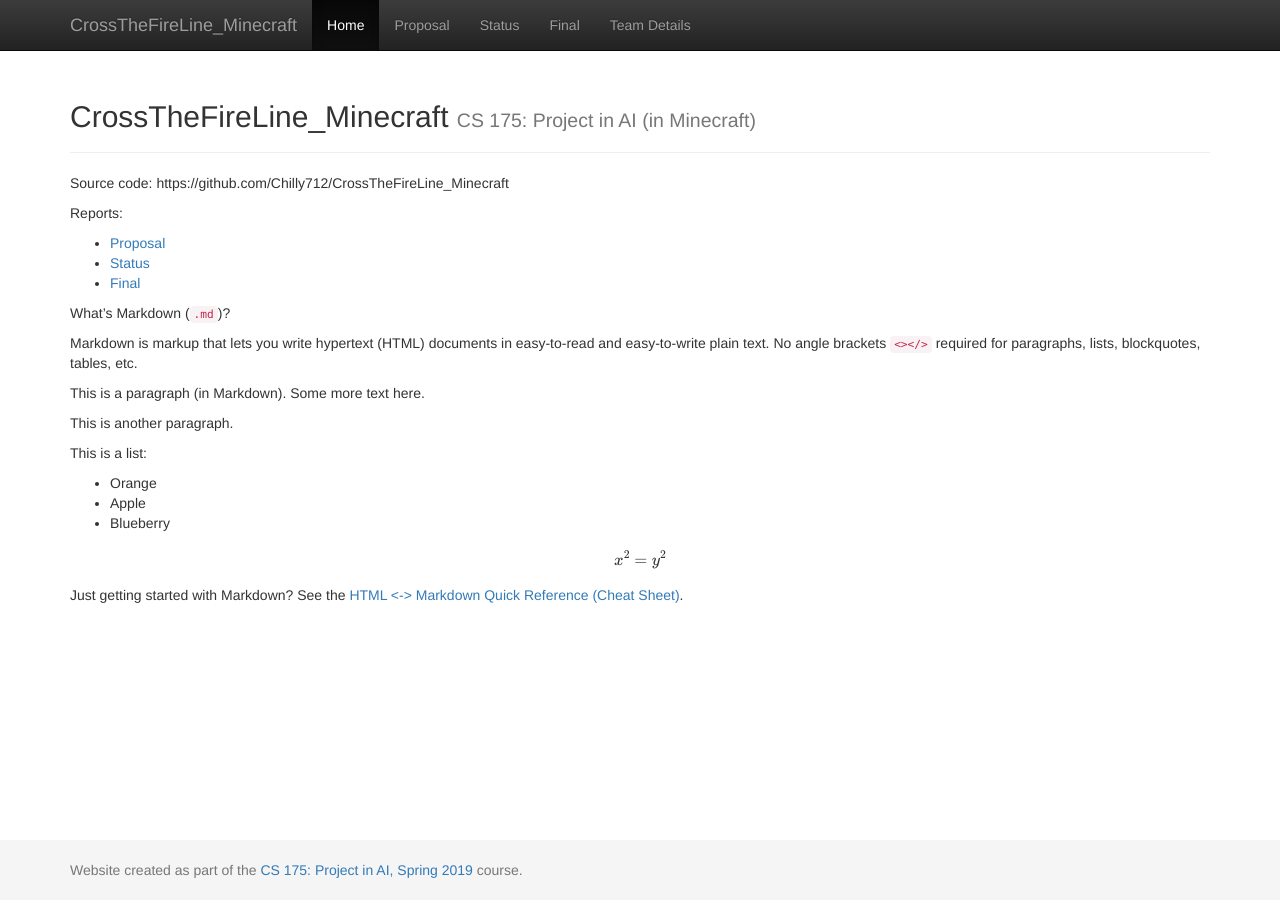
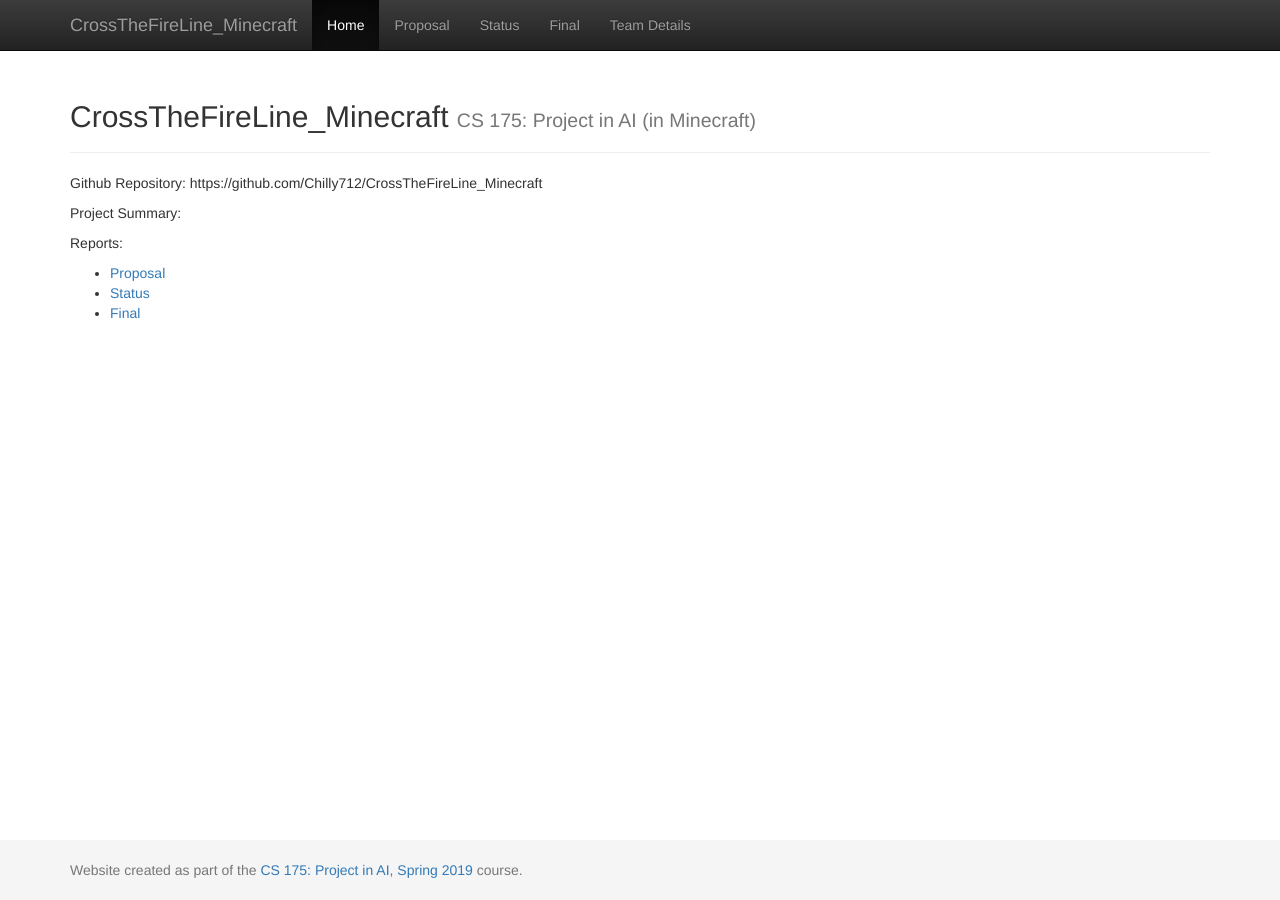
Before and after one commit to Chilly712/CrossTheFireLine_Minecraft, a Jekyll site: the page built from docs/index.md, in a window 1280 px wide. Built offline with Jekyll 4.4.1, drawn with Linux system fonts in a browser that asks for light colours; formulas are drawn with MathJax 3.

Commit message:
Update index.md

```diff
--- a/docs/index.md
+++ b/docs/index.md
@@ -3,38 +3,12 @@
 title:  Home
 ---
 
-Source code: https://github.com/Chilly712/CrossTheFireLine_Minecraft
+Github Repository: https://github.com/Chilly712/CrossTheFireLine_Minecraft
+
+Project Summary:
 
 Reports:
 
 - [Proposal](proposal.html)
 - [Status](status.html)
 - [Final](final.html)
-
-What's Markdown (`.md`)?
-
-Markdown is markup that lets you write hypertext (HTML) documents
-in easy-to-read and easy-to-write plain text.
-No angle brackets `<></>` required for
-paragraphs, lists, blockquotes, tables, etc.
-
-
-This is a paragraph (in Markdown). Some more
-text here.
-
-This is another paragraph.
-
-This is a list:
-
-- Orange
-- Apple
-- Blueberry
-
-$$x^2 = y^2$$
-
-
-Just getting started with Markdown?
-See the [HTML <-> Markdown Quick Reference (Cheat Sheet)][quickref].
-
-
-[quickref]: https://github.com/mundimark/quickrefs/blob/master/HTML.md
```
